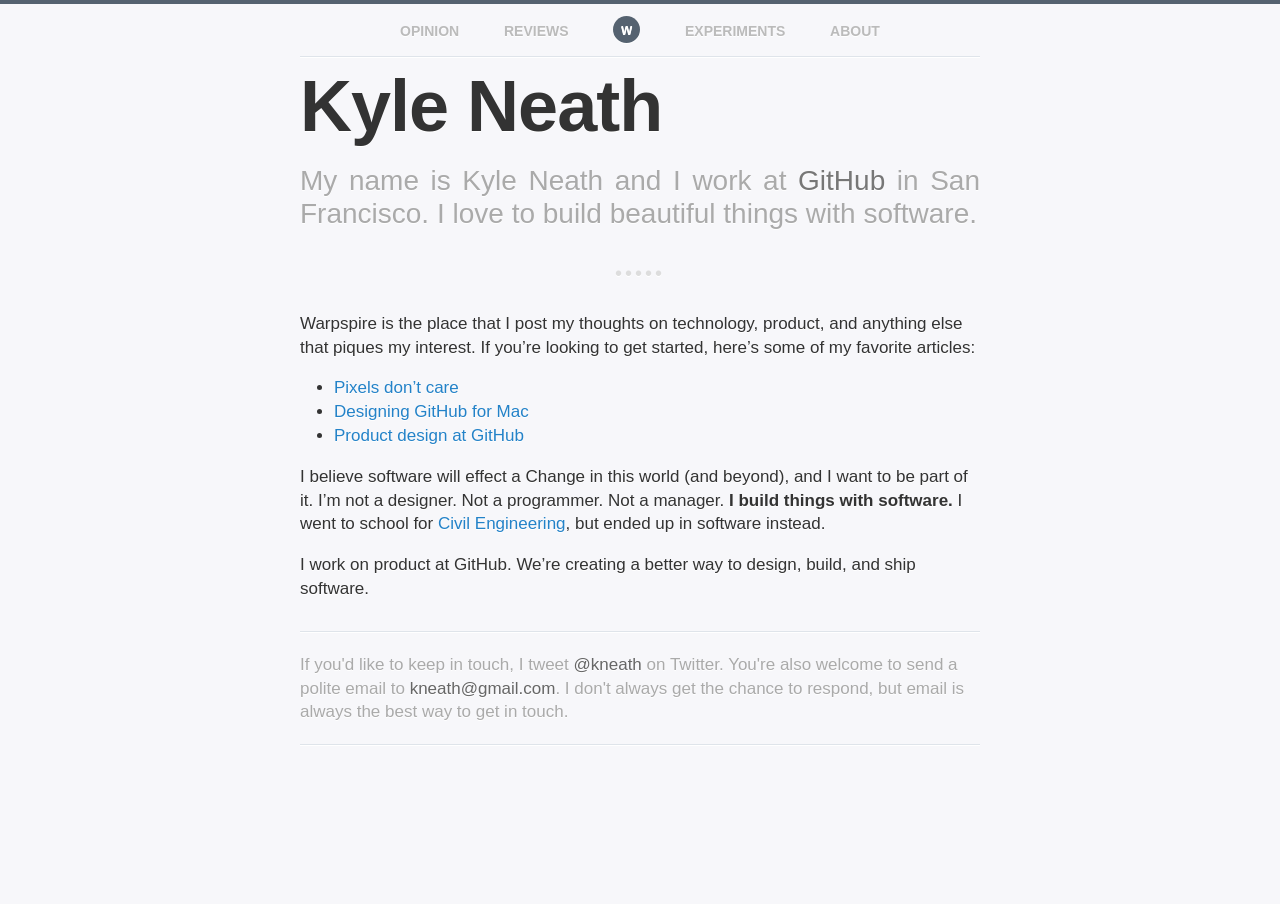
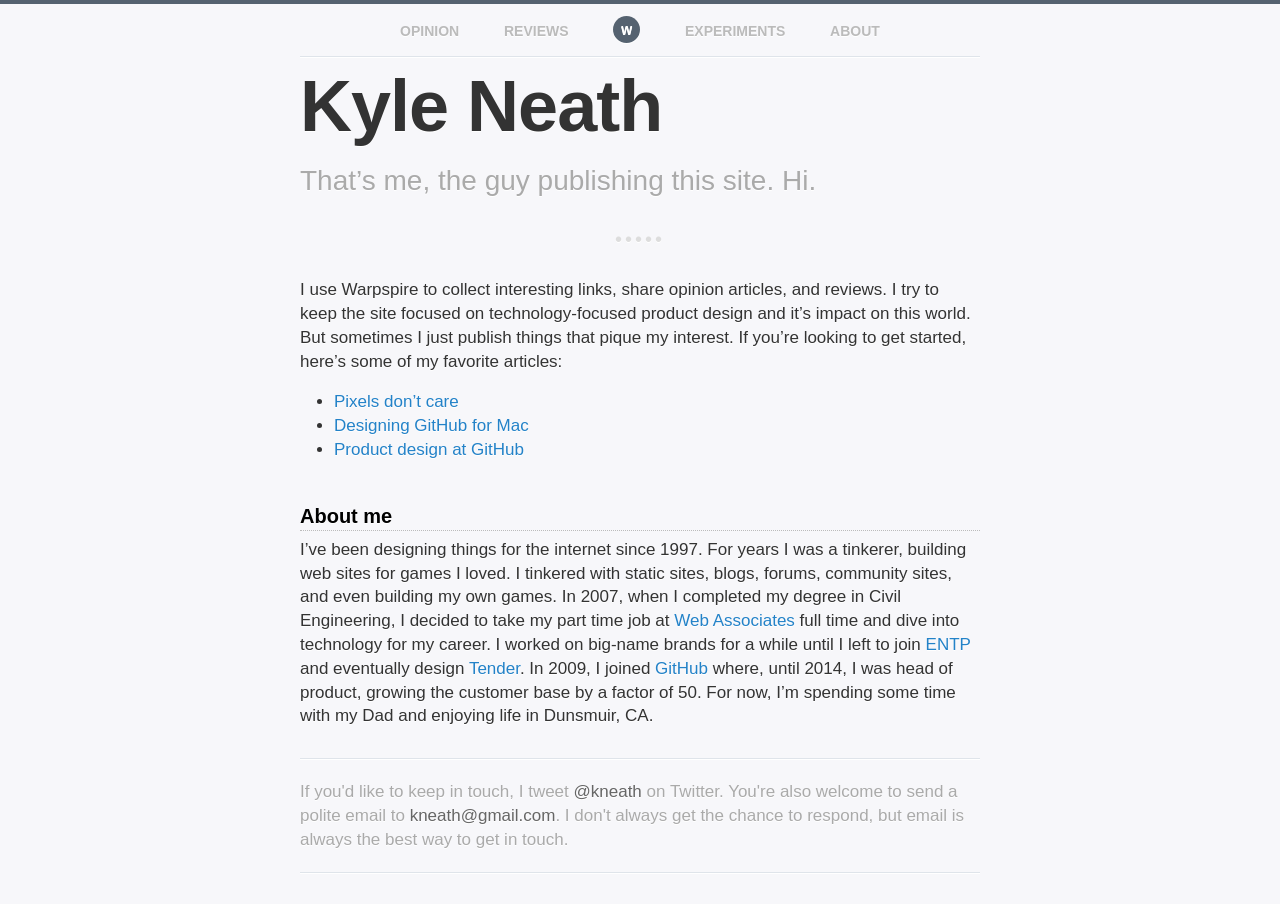
Before and after one commit to kneath/kneath.github.com, a Jekyll site: the page built from about/index.md, in a window 1280 px wide. Built offline with Jekyll 4.4.1, drawn with Linux system fonts in a browser that asks for light colours; Markdown is read by kramdown in place of the engine named in the settings; comment, search, counter and statistics services are not loaded.

Commit message:
A better about

```diff
--- a/about/index.md
+++ b/about/index.md
@@ -6,20 +6,26 @@
 # Kyle Neath
 
 <p class="intro">
-  My name is Kyle Neath and I work at <a href="https://github.com">GitHub</a> in San Francisco. I love to build beautiful things with software.
+  That&rsquo;s me, the guy publishing this site. Hi.
 </p>
 
 ----
 
-Warpspire is the place that I post my thoughts on technology, product, and anything else that piques my interest. If you're looking to get started, here's some of my favorite articles:
+I use Warpspire to collect interesting links, share opinion articles, and reviews. I try to keep the site focused on technology-focused product design and it's impact on this world. But sometimes I just publish things that pique my interest. If you're looking to get started, here's some of my favorite articles:
 
 * [Pixels don't care](/posts/pixels-dont-care/)
 * [Designing GitHub for Mac](/posts/designing-github-mac/)
 * [Product design at GitHub](http://warpspire.com/posts/product-design/)
 
-I believe software will effect a Change in this world (and beyond), and I want to be part of it. I'm not a designer. Not a programmer. Not a manager. **I build things with software.** I went to school for [Civil Engineering](http://assets.warpspire.com/images/site/degree.jpg), but ended up in software instead.
 
-I work on product at GitHub. We're creating a better way to design, build, and ship software.
+## About me
+
+I've been designing things for the internet since 1997.
+For years I was a tinkerer, building web sites for games I loved. I tinkered with static sites, blogs, forums, community sites, and even building my own games.
+In 2007, when I completed my degree in Civil Engineering, I decided to take my part time job at [Web Associates](http://en.wikipedia.org/wiki/LEVEL_Studios) full time and dive into technology for my career.
+I worked on big-name brands for a while until I left to join [ENTP](http://entp.com/) and eventually design [Tender](http://tenderapp.com/).
+In 2009, I joined [GitHub](https://github.com) where, until 2014, I was head of product, growing the customer base by a factor of 50.
+For now, I'm spending some time with my Dad and enjoying life in Dunsmuir, CA.
 
 <div class="keep-in-touch">
   <p>
```
